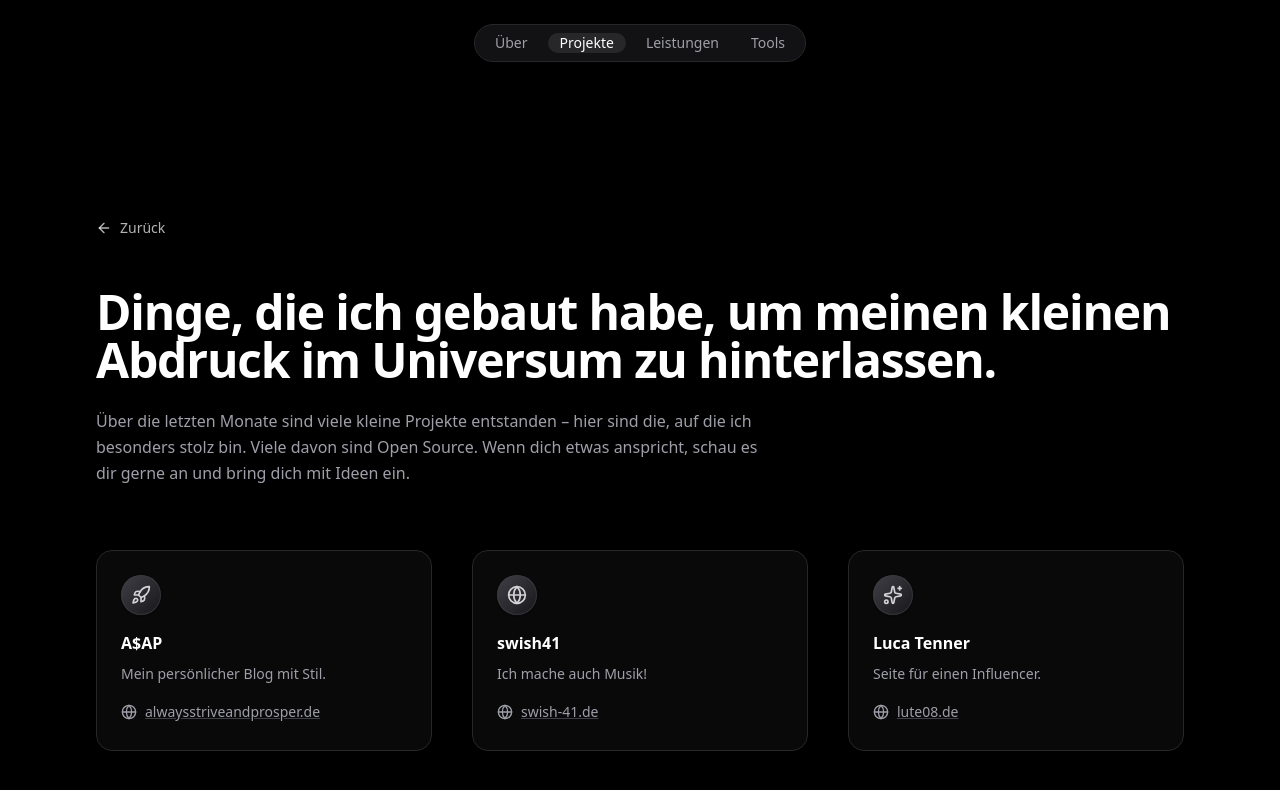
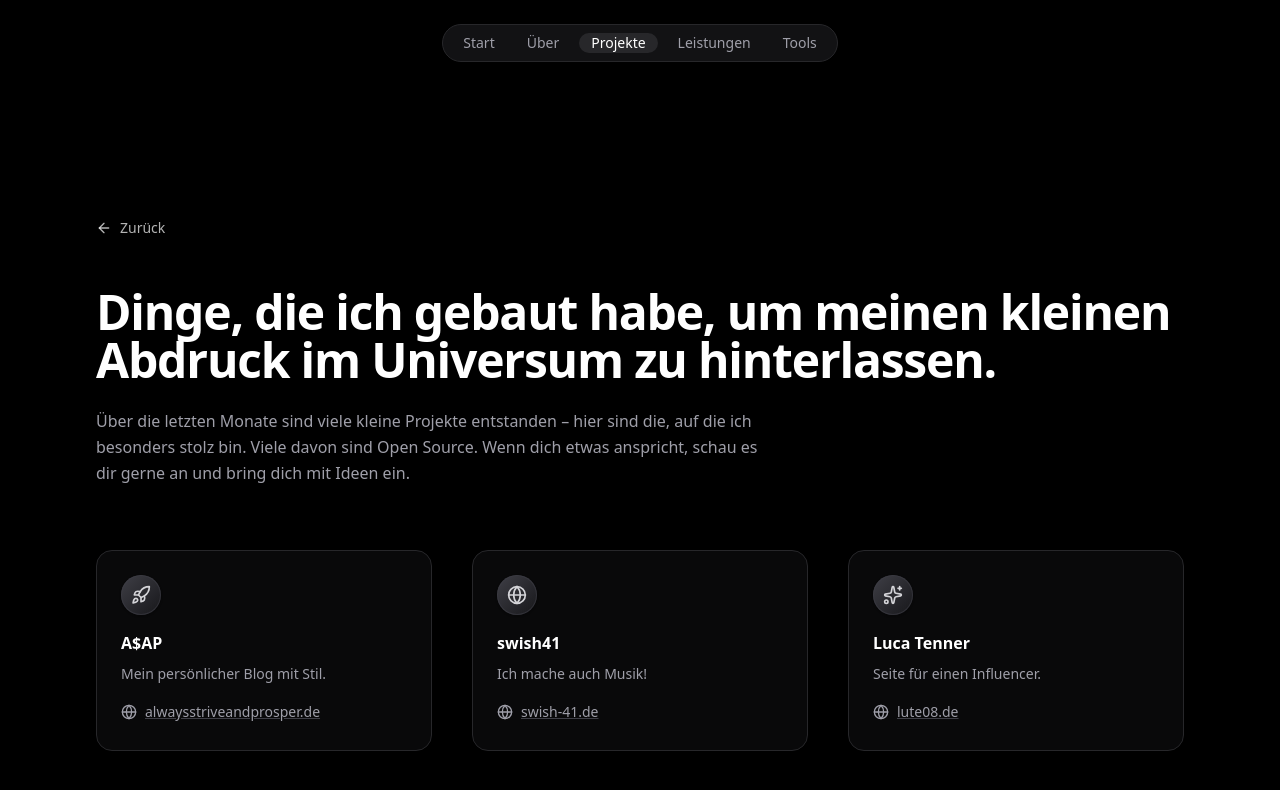
Before and after one commit to Lucas-MStein/portfolio, a Next.js app: page /projects in a window 1280 px wide. Shown: the top 790 px of the page. Built offline with nearby package versions, Linux system fonts and the light colour scheme; no server answers.

Commit message:
added start in navbar

```diff
--- a/src/app/page.tsx
+++ b/src/app/page.tsx
@@ -7,6 +7,7 @@ import Footer from '@/components/Footer';
 export default function Home() {
     return (
         <main className="bg-black text-white min-h-screen py-20">
+            <div id="top" />
             {/* Master Container (einheitlich für alles) */}
             <div className="mx-auto max-w-6xl px-4 sm:px-6 lg:px-8 space-y-20">
                 <Hero />
--- a/src/components/Header.tsx
+++ b/src/components/Header.tsx
@@ -10,6 +10,7 @@ export default function Header() {
     const pathname = usePathname();
 
     const navItems = [
+        { name: 'Start', href: '/#top' }, // 👈 NEU
         { name: 'Über', href: '/about' },
         { name: 'Projekte', href: '/projects' },
         { name: 'Leistungen', href: '/services' },
@@ -20,7 +21,11 @@ export default function Header() {
         <header className="fixed top-6 inset-x-0 z-50 flex justify-center">
             <nav className="flex items-center gap-2 rounded-full border border-zinc-800 bg-zinc-900/75 px-2 py-2 text-sm shadow-lg backdrop-blur-md">
                 {navItems.map((item) => {
-                    const isActive = pathname === item.href;
+                    const isActive =
+                        item.href === '/'
+                            ? pathname === '/'
+                            : pathname === item.href || pathname.startsWith(item.href + '/');
+
                     const isHovered = hovered === item.href;
 
                     return (
@@ -49,7 +54,12 @@ export default function Header() {
                                 <motion.span
                                     layoutId="nav-pill-active"
                                     className="absolute inset-0 rounded-full bg-zinc-800"
-                                    transition={{ type: 'spring', stiffness: 500, damping: 40, mass: 0.5 }}
+                                    transition={{
+                                        type: 'spring',
+                                        stiffness: 500,
+                                        damping: 40,
+                                        mass: 0.5,
+                                    }}
                                 />
                             )}
 
```
